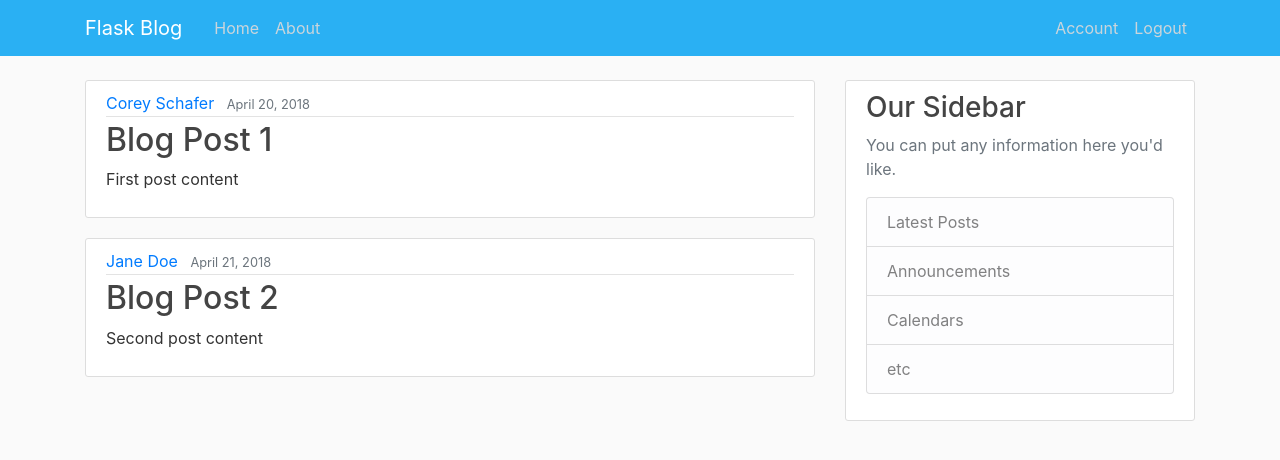
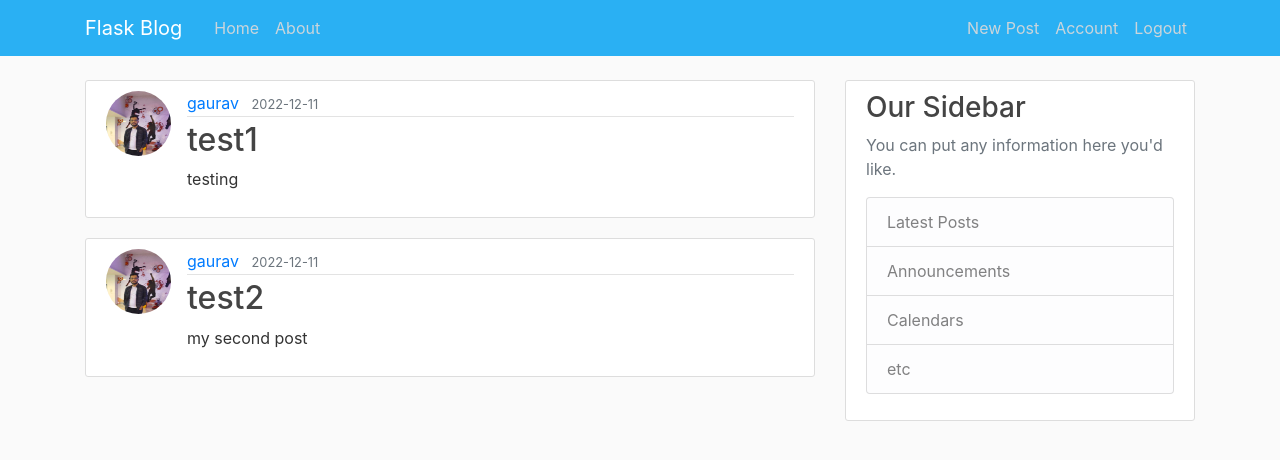
Before and after one commit to Anonymousgaurav/Flask_blog_app, a Flask app: page / in a window 1280 px wide. Shown: the top 460 px of the page. Run offline with Flask 2, Linux system fonts and the light colour scheme; a user stored in the database is signed in; data comes from the database, SQL or seed files in the repository.

Commit message:
create_post implemented

```diff
--- a/flaskblog/models.py
+++ b/flaskblog/models.py
@@ -28,10 +28,10 @@ class User(db.Model, UserMixin):
 
 class Post(db.Model):
     id = db.Column(db.Integer, primary_key=True)
-    userName = db.Column(db.String(100), nullable=False)
+    title = db.Column(db.String(100), nullable=False)
     date_posted = db.Column(db.DateTime, nullable=False, default=datetime.now)
     content = db.Column(db.Text, nullable=False)
     user_id = db.Column(db.Integer, db.ForeignKey('user.id'), nullable=False)
 
     def __repr__(self):
-        return f"Post('{self.userName},{self.date_posted}')"
+        return f"Post('{self.title},{self.date_posted}')"
--- a/flaskblog/routes.py
+++ b/flaskblog/routes.py
@@ -6,29 +6,15 @@ from flask import render_template, url_for, flash, redirect, request
 from flask_login import login_user, logout_user, current_user, login_required
 
 from flaskblog import bcrypt, db, app
-from flaskblog.forms import RegistrationForm, LoginForm, UpdateAccountForm
-from flaskblog.models import User
-
-userPosts = [
-    {
-        'author': 'Corey Schafer',
-        'title': 'Blog Post 1',
-        'content': 'First post content',
-        'date_posted': 'April 20, 2018'
-    },
-    {
-        'author': 'Jane Doe',
-        'title': 'Blog Post 2',
-        'content': 'Second post content',
-        'date_posted': 'April 21, 2018'
-    }
-]
+from flaskblog.forms import RegistrationForm, LoginForm, UpdateAccountForm, PostForm
+from flaskblog.models import User, Post
 
 
 @app.route("/")
 @app.route("/home")
 def home():
-    return render_template('home.html', posts=userPosts)
+    posts = Post.query.all()
+    return render_template('home.html', posts=posts)
 
 
 @app.route("/about")
@@ -108,3 +94,16 @@ def account():
 
     image_file = url_for('static', filename='profile_pics/' + current_user.image_file)
     return render_template('account.html', title="Account", image_file=image_file, form=form)
+
+
+@app.route("/post/new", methods=['GET', 'POST'])
+@login_required
+def new_post():
+    form = PostForm()
+    if form.validate_on_submit():
+        post = Post(title=form.title.data, content=form.content.data, author=current_user)
+        db.session.add(post)
+        db.session.commit()
+        flash('Your Post has been posted !', "success")
+        return redirect(url_for('home'))
+    return render_template('create_post.html', title="New Post", form=form)
--- a/flaskblog/templates/home.html
+++ b/flaskblog/templates/home.html
@@ -4,10 +4,12 @@
 
 
 <article class="media content-section">
+    <img class="rounded-circle article-img"
+         src="{{ url_for('static',filename = 'profile_pics/' + post.author.image_file)}}">
     <div class="media-body">
         <div class="article-metadata">
-            <a class="mr-2" href="#">{{ post.author }}</a>
-            <small class="text-muted">{{ post.date_posted }}</small>
+            <a class="mr-2" href="#">{{ post.author.userName }}</a>
+            <small class="text-muted">{{ post.date_posted.strftime('%Y-%m-%d') }}</small>
         </div>
         <h2><a class="article-title" href="#">{{ post.title }}</a></h2>
         <p class="article-content">{{ post.content }}</p>
--- a/flaskblog/templates/layout.html
+++ b/flaskblog/templates/layout.html
@@ -40,6 +40,7 @@
                 <!-- Navbar Right Side -->
                 <div class="navbar-nav">
                     {% if current_user.is_authenticated %}
+                        <a class="nav-item nav-link" href="{{ url_for('new_post')}}">New Post</a>
                         <a class="nav-item nav-link" href="{{ url_for('account')}}">Account</a>
                         <a class="nav-item nav-link" href="{{ url_for('logout')}}">Logout</a>
                     {% else %}
```
Also changed, not shown: flaskblog/forms.py (+7 -1 lines), flaskblog/templates/create_post.html (added, +41 -0 lines), flaskblog/static/profile_pics/cf448efd738eba50.png (added), instance/site.db.
